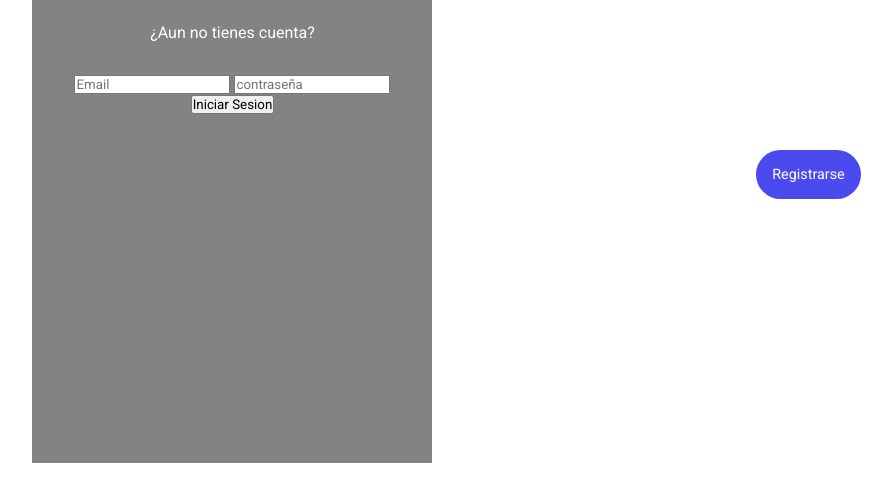
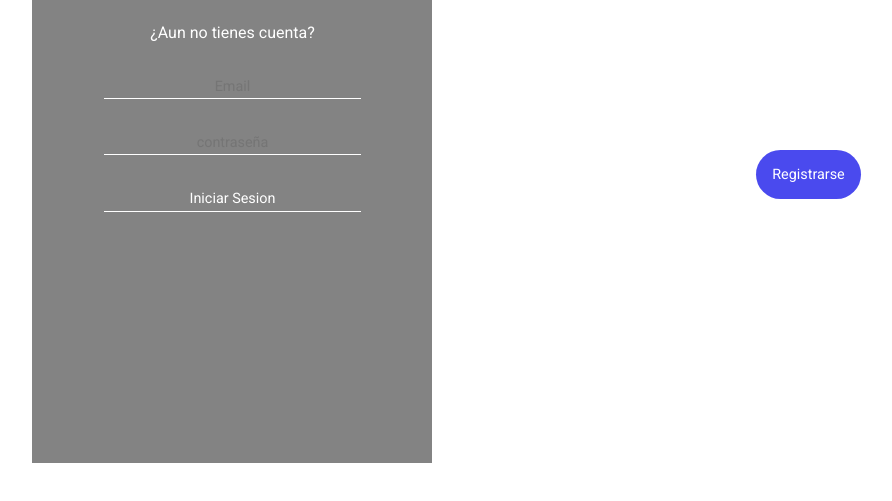
Before and after one commit to CodeSystem2022/proyecto-final-debuggin-demons, a plain HTML site: page frontend/src/components/login.html in a window 1280 px wide. Shown: the part 265-766 px from the top of the page, without its empty margins (150-1042 px from the left). Drawn offline with nearby package versions, Linux system fonts and the light colour scheme.

Commit message:
[ADD] stylo formulario-input

```diff
--- a/frontend/src/css/login.css
+++ b/frontend/src/css/login.css
@@ -110,3 +110,20 @@
   .cuenta-gratis {
     padding: 2rem 0;
   }
+
+
+  .formulario input {
+    width: 70%;
+    display: block;
+    margin: auto;
+    margin-bottom: 2rem;
+    background-color: transparent;
+    border: none;
+    border-bottom: #fff thin solid ;
+    text-align: center;
+    outline: none;
+    padding: .2rem 0;
+    font-size: .9rem;
+    color: #fff;
+
+  }
```
